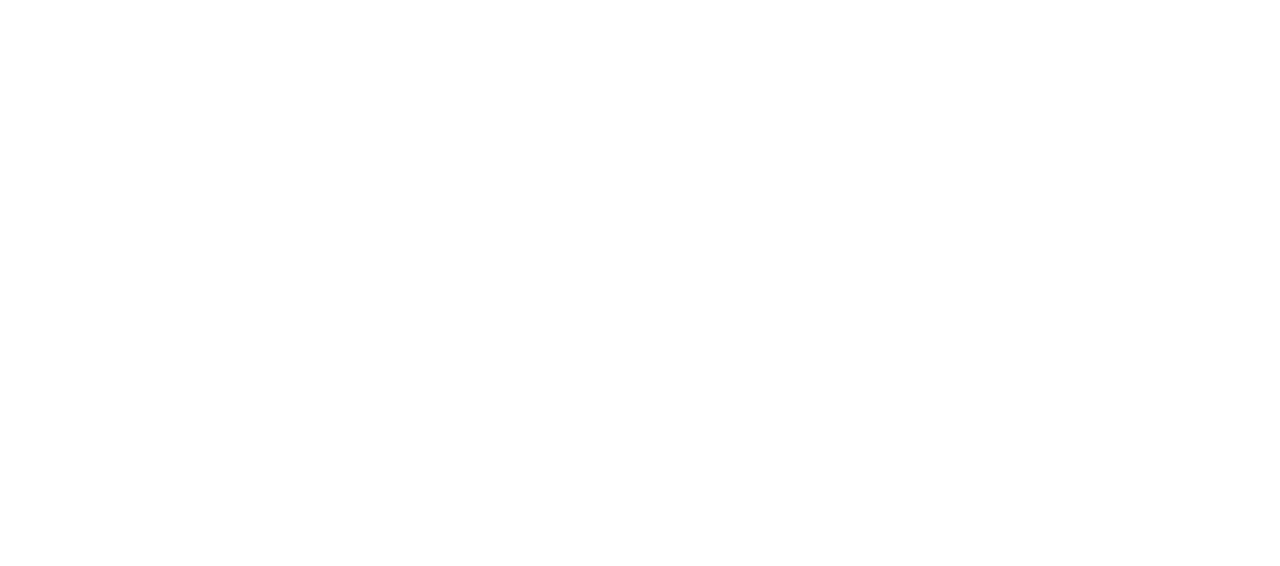
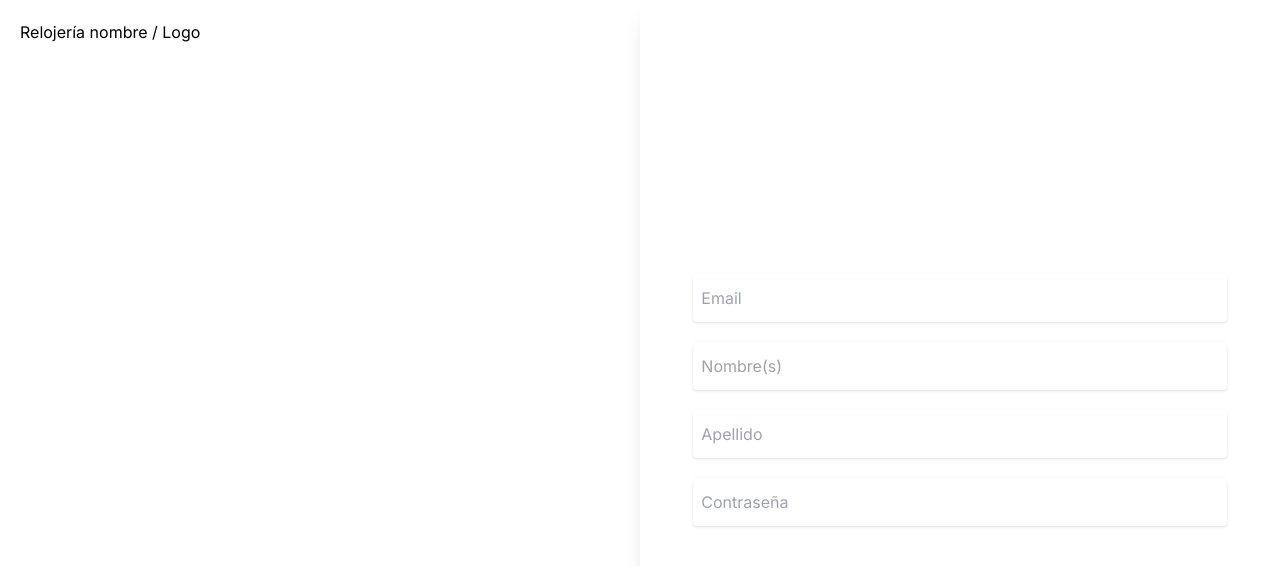
Before and after one commit to JavierYami/relojeria, a React (Vite) app in the folder client/: page / in a window 1280 px wide. Shown: the top 566 px of the page. Built offline with nearby package versions, Linux system fonts and the light colour scheme.

Commit message:
boceto / concepto formulario de registro

```diff
--- a/client/src/App.jsx
+++ b/client/src/App.jsx
@@ -3,7 +3,7 @@
 function App () {
 
     return (
-        <div class="bg-rust-500">
+        <div>
             <Login></Login>
         </div>
     )
--- /dev/null
+++ b/client/src/components/Input.jsx
@@ -0,0 +1,10 @@
+const Input = ({text}) => {
+
+    return (
+            <input className= "w-full rounded shadow h-12 p-2 border-0 outline-0 transition-all ease-in duration-500"
+            placeholder={text}/>
+    )
+
+}
+
+export default Input;
--- a/client/src/views/Login.jsx
+++ b/client/src/views/Login.jsx
@@ -1,14 +1,27 @@
+import Input from "../components/Input";
+
 const Login = () => {
 
-    return(
-        <div>
-            <div>
+    return (
+
+        <div className="flex h-screen">
+
+            <div className="w-1/2 p-5 flex jutify-center">
+                <h1>Relojería nombre  / Logo</h1>
+            </div>
+
+            <div className="w-1/2 shadow-xl rounded-md flex justify-center items-center">
+                <div className="space-y-5 w-5/6">
+                    <Input text={"Email"}></Input>
+                    <Input text={"Nombre(s)"}></Input>
+                    <Input text={"Apellido"}></Input>
+                    <Input text={"Contraseña"}></Input>
+                </div>
 
             </div>
-            <div>
 
-            </div>
         </div>
+
     )
 
 }
--- a/client/tailwind.config.js
+++ b/client/tailwind.config.js
@@ -18,7 +18,8 @@
       'rust-900': '#712f1d',
       'rust-950': '#3d150d'
     },
-    extend: {},
+    extend: {
+    },
   },
   plugins: [],
 }
```
